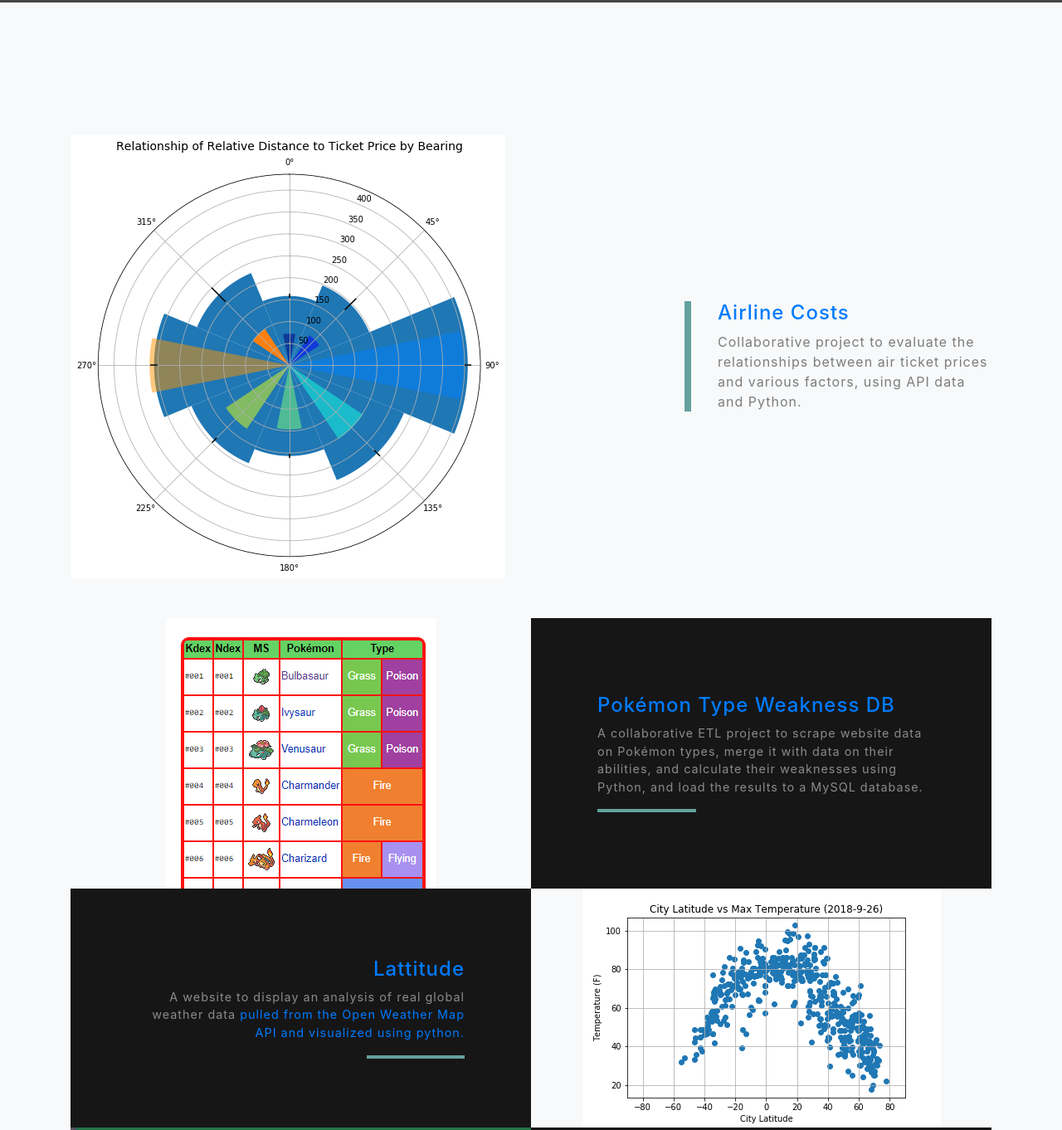
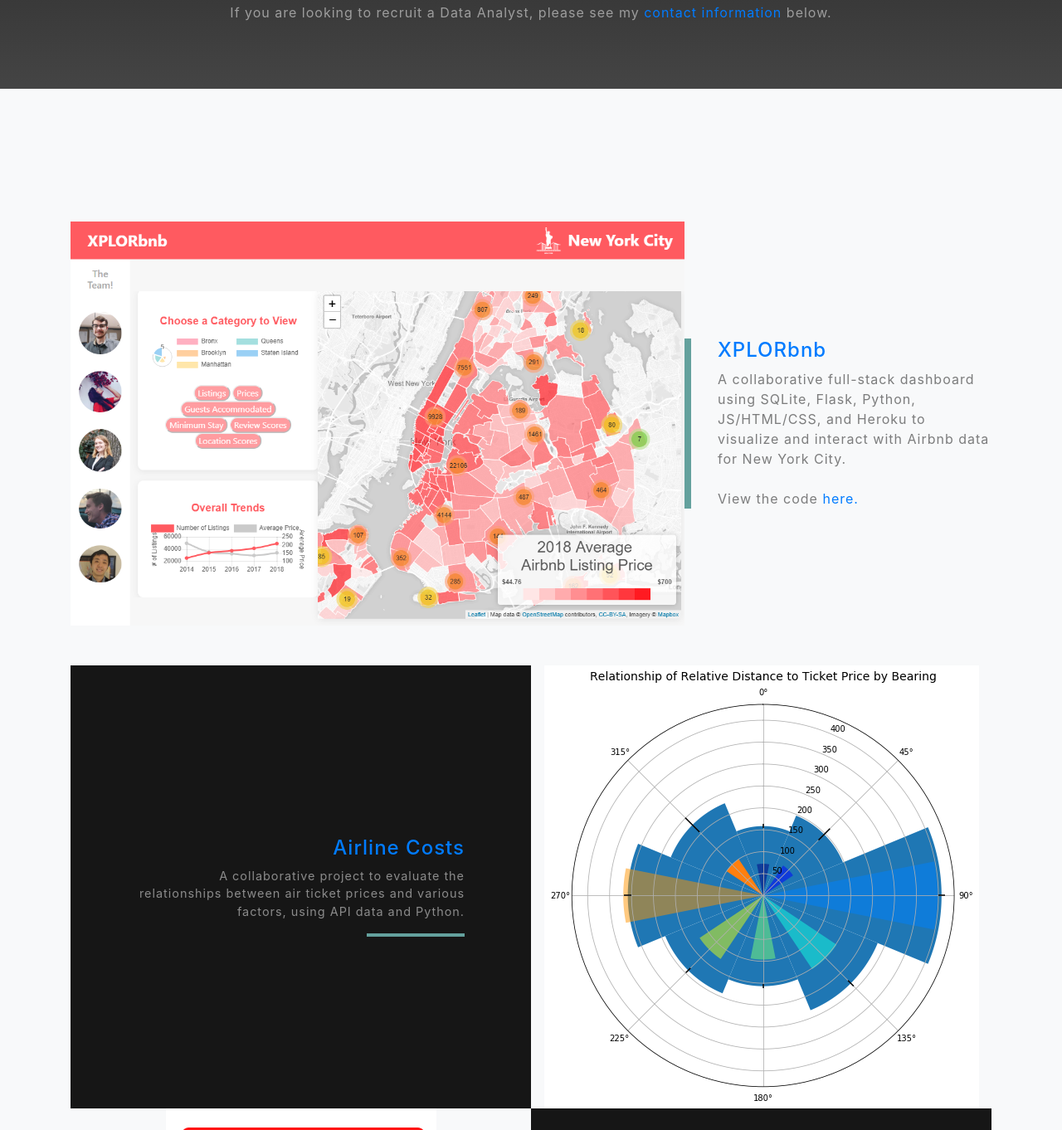
Before and after one commit to Adebruler/ADeBruler-DataAnalyst, a website with bundled scripts: page index.html in a window 1280 px wide. Shown: the part 1590-2952 px from the top of the page at 83% size. Built offline with nearby package versions, Linux system fonts and the light colour scheme.

Commit message:
Added contact link to bio. Added XPLORbnb

```diff
--- a/index.html
+++ b/index.html
@@ -82,6 +82,7 @@
             <h2 class="text-white mb-4">About Me</h2>
             <p class="text-white-50">Hello. I am Adam DeBruler. A lifetime of passion for math, science, and problem solving has taken me through labwork, product development, process engineering, and most recently data science.</p>
             <p class="text-white-50">I have a <i>BS in Chemical Engineering from Georgia Tech</i> in addition to a certificate from the <i>Georgia Tech Data Science and Analytics Coding Bootcamp</i>.</p>
+            <p class="text-white-50">If you are looking to recruit a Data Analyst, please see my <a href="#contact">contact information</a> below.</p>
           </div>
         </div>
       </div>
@@ -94,19 +95,40 @@
         <!-- Featured Project Row -->
         <div class="row align-items-center no-gutters mb-4 mb-lg-5">
           <div class="col-xl-8 col-lg-7">
-            <a href="</a>">
-              <img class="img-fluid mb-3 mb-lg-0" src="img/flight-bearing.png" alt="">
+            <a href="http://xplorbnb.herokuapp.com/">
+              <img class="img-fluid mb-3 mb-lg-0" src="img/XPLORbnb.png" alt="">
             </a>
           </div>
           <div class="col-xl-4 col-lg-5">
             <div class="featured-text text-center text-lg-left">
-              <h4><a href="https://github.com/Adebruler/Air-Ticket-Prices-Project">Airline Costs</a></h4>
-              <p class="text-black-50 mb-0">Collaborative project to evaluate the relationships between air ticket prices and various factors, using API data and Python.</p>
+              <h4><a href="http://xplorbnb.herokuapp.com/">XPLORbnb</a></h4>
+              <p class="text-black-50 mb-0">A collaborative full-stack dashboard using SQLite, Flask, Python, JS/HTML/CSS, and Heroku to visualize and interact with Airbnb data for New York City.</p><br>
+              <p class="text-black-50 mb-0">View the code <a href="https://github.com/Adebruler/XPLORbnb">here.</a></p>
             </div>
           </div>
         </div>
 
         <!-- Project One Row -->
+        <div class="row justify-content-center no-gutters">
+          <div class="col-lg-6 mx-auto text-center">
+            <a href="https://github.com/Adebruler/Air-Ticket-Prices-Project">
+              <img class="img-fluid" src="img/flight-bearing.png" alt="">
+            </a>
+          </div>
+          <div class="col-lg-6 order-lg-first">
+            <div class="bg-black text-center h-100 project">
+              <div class="d-flex h-100">
+                <div class="project-text w-100 my-auto text-center text-lg-right">
+                  <h4 class="text-white"><a href="https://github.com/Adebruler/Air-Ticket-Prices-Project">Airline Costs</a></h4>
+                    <p class="mb-0 text-white-50">A collaborative project to evaluate the relationships between air ticket prices and various factors, using API data and Python.</p>
+                  <hr class="d-none d-lg-block mb-0 mr-0">
+                </div>
+              </div>
+            </div>
+          </div>
+        </div>
+
+        <!-- Project Two Row -->
         <div class="row justify-content-center no-gutters mb-5 mb-lg-0">
           <div class="col-lg-6 mx-auto text-center">
             <a href="https://github.com/Adebruler/ETLPokemon"><img class="img-fluid" src="img/pkmn-etl.png" alt=""></a>
@@ -124,7 +146,7 @@
           </div>
         </div>
 
-        <!-- Project Two Row -->
+        <!-- Project Three Row -->
         <div class="row justify-content-center no-gutters">
           <div class="col-lg-6 mx-auto text-center">
             <a href="https://adebruler.github.io/Lattitude/">
@@ -144,7 +166,7 @@
           </div>
         </div>
 
-        <!-- Project Three Row -->
+        <!-- Project Four Row -->
         <div class="row justify-content-center no-gutters mb-5 mb-lg-0">
           <div class="col-lg-6 mx-auto text-center">
             <a href="https://github.com/Adebruler/Recreational"><img class="img-fluid" src="img/2048-vba.png" alt="2048 VBA"></a>
@@ -247,7 +269,7 @@
     <!-- Footer -->
     <footer class="bg-black small text-center text-white-50">
       <div class="container">
-        Copyright &copy; Adam DeBruler 2018
+        Copyright &copy; Adam DeBruler 2018-2019
       </div>
     </footer>
 
```
Also changed, not shown: img/XPLORbnb.PNG (added).
